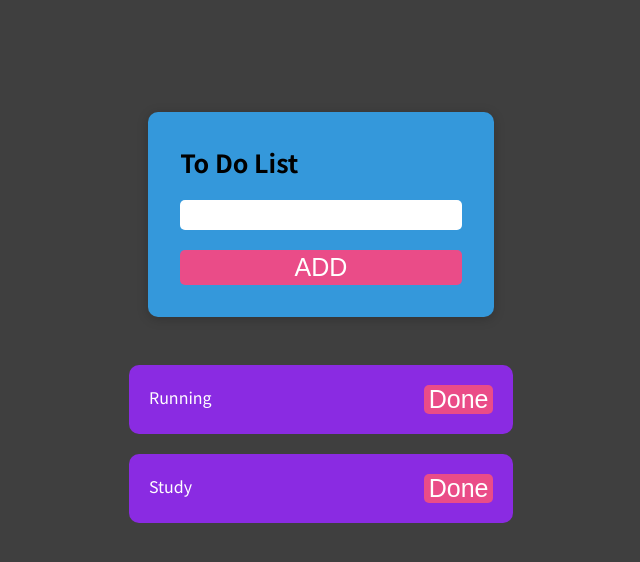
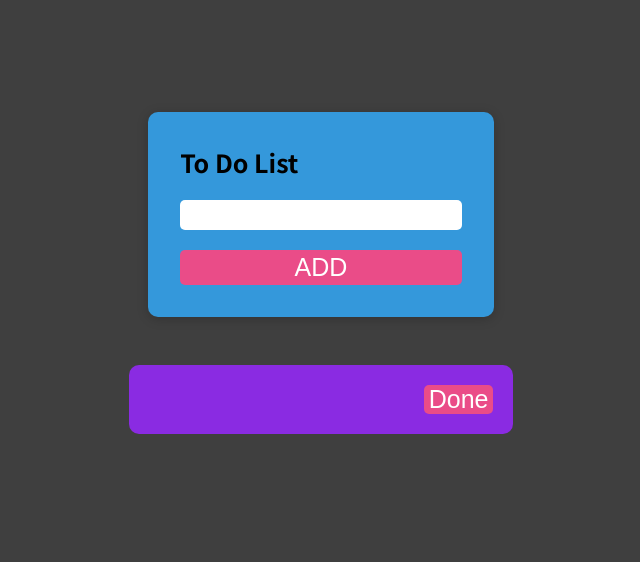
Before and after one commit to prabhatshukla605/TodoList-prabhat, a React (Create React App) app: page / in a window 1280 px wide. Shown: the top 562 px of the page, without its empty margins (319-959 px from the left). Built offline with nearby package versions, Linux system fonts and the light colour scheme; a web font is replaced by a local one.

Commit message:
Update App.js

```diff
--- a/src/App.js
+++ b/src/App.js
@@ -5,10 +5,7 @@ import ListComponent from "./Components/ListComponent";
 import "./style.css";
 
 function App() {
-  const [todos, setTodos] = useState([
-    { text: "Running", id: "id1" },
-    { text: "Study", id: "id2" },
-  ]);
+  const [todos, setTodos] = useState([{}]);
   // const todos = [
   //   { text: "running", id: "id1" },
   //   { text: "cycling", id: "id2" },
```
